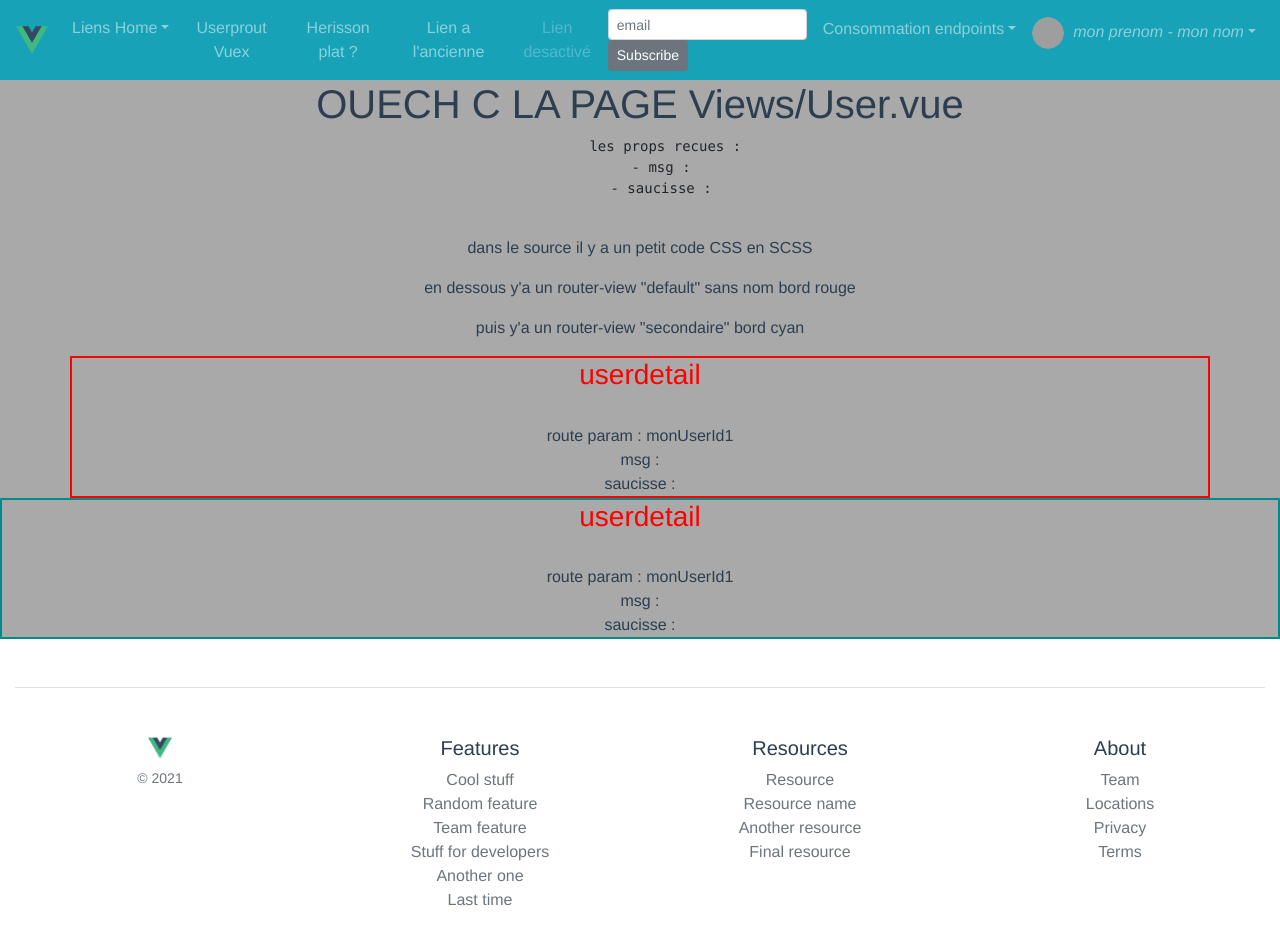
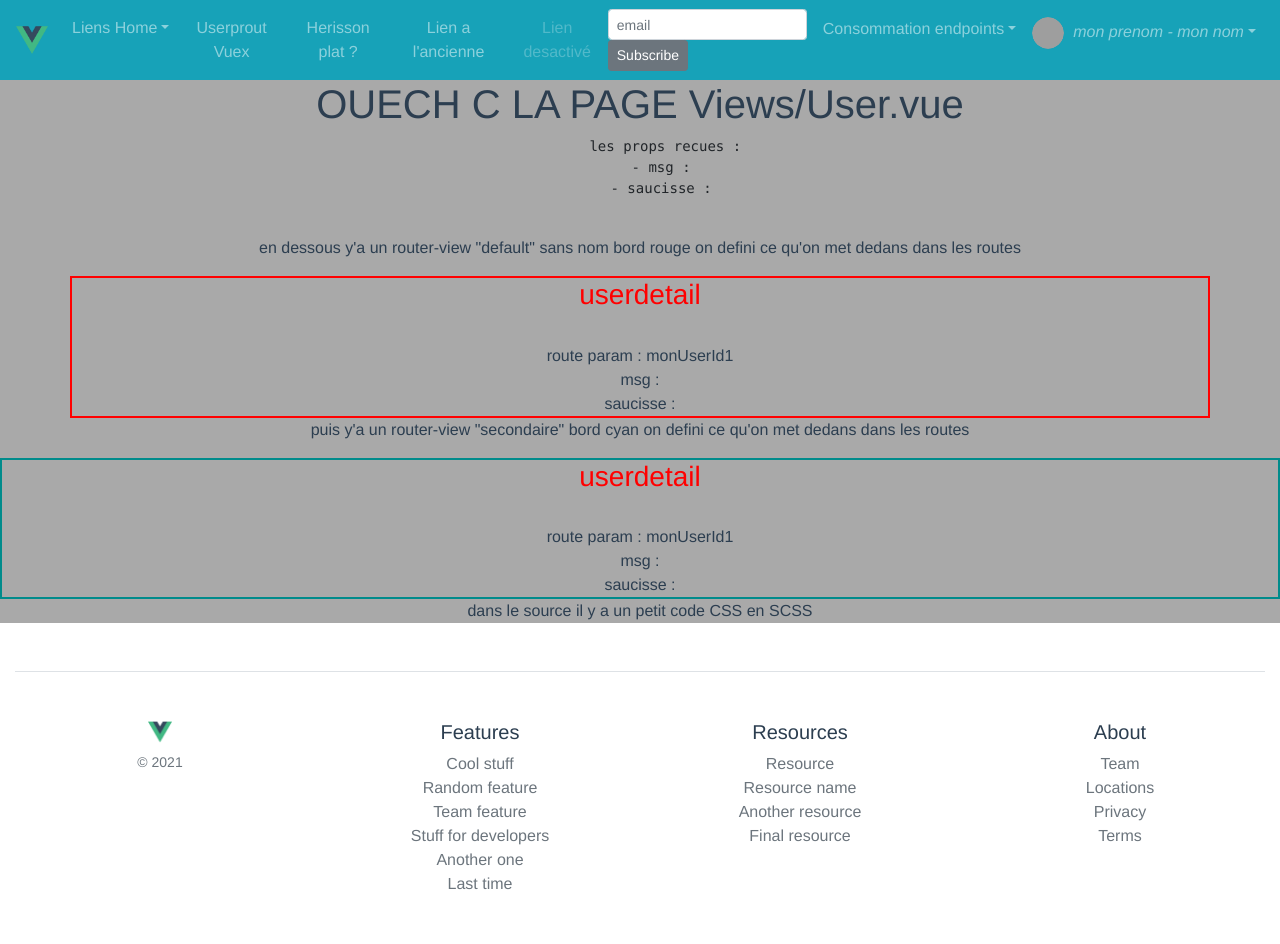
Before and after one commit to poppan/b3_2021_vue, a Vue app: page /users/monUserId1 in a window 1280 px wide. Shown: the top 944 px of the page. Built offline with nearby package versions, Linux system fonts and the light colour scheme; grey boxes are pictures that could not be loaded.

Commit message:
2020-02-01-1000
fix coquilles

```diff
--- a/src/components/users/index.vue
+++ b/src/components/users/index.vue
@@ -38,7 +38,7 @@ export default {
   },
   methods : {
     ...mapActions([
-      'updateUSer'
+      'updateUser'
     ]),
 
     callStoreActionChangePrenom(payload){
--- a/src/views/Home.vue
+++ b/src/views/Home.vue
@@ -7,8 +7,8 @@
         <h1>{{ $route.params.msg }}</h1>
         <h1>{{ $route.params.saucisse }}</h1>
 
-        <button class="btn btn-primary" @click="$router.push('User')">User button</button>
-        <button class="btn btn-primary" v-on:click="$router.push('User')">User button</button>
+        <button class="btn btn-primary" @click="$router.push('/users')">User button</button>
+        <button class="btn btn-primary" v-on:click="$router.push('/users')">User button</button>
 
 
         <UserEditUpdate monAttribut="YOLO">
--- a/src/views/User.vue
+++ b/src/views/User.vue
@@ -6,18 +6,22 @@
       - msg : {{ msg }}
       - saucisse : {{ saucisse }}
     </pre>
-    <p>dans le source il y a un petit code CSS en SCSS </p>
 
-    <p>en dessous y'a un router-view "default" sans nom bord rouge</p>
-    <p>puis y'a un router-view "secondaire" bord cyan</p>
+
+    <p>en dessous y'a un router-view "default" sans nom bord rouge on defini ce qu'on met dedans dans les routes </p>
+
     <main class="container" style="border: solid red 2px">
       <router-view/>
     </main>
+
+    <p>puis y'a un router-view "secondaire" bord cyan on defini ce qu'on met dedans dans les routes </p>
 
     <aside style="border: solid darkcyan 2px">
       <router-view name="secondaire"/>
     </aside>
 
+
+    <p>dans le source il y a un petit code CSS en SCSS </p>
   </div>
 </template>
 
```
